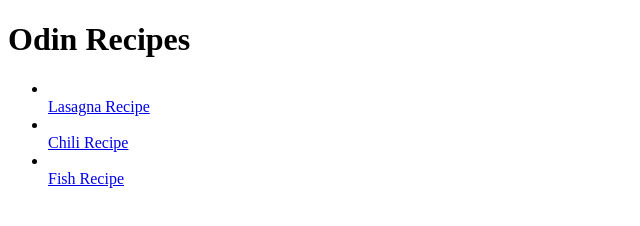
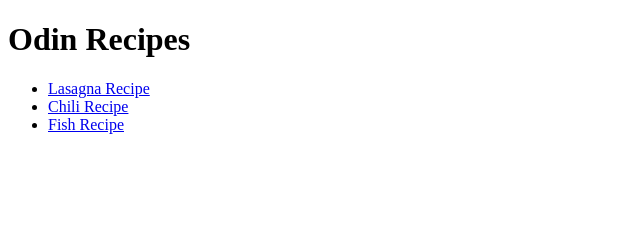
Before and after one commit to Josetovx/odin-recipes, a plain HTML site: page index.html in a window 1280 px wide. Shown: the whole page, without its empty margins (0-640 px from the left). Drawn offline with Linux system fonts and the light colour scheme.

```diff
--- a/index.html
+++ b/index.html
@@ -8,9 +8,9 @@
 <body>
     <h1>Odin Recipes</h1>
     <ul>
-        <li></li><a href="./recipes/lasagna.html">Lasagna Recipe</a></li>
-        <li></li><a href="./recipes/chili.html">Chili Recipe</a></li>
-        <li></li><a href="./recipes/fish.html">Fish Recipe</a></li>
+        <li><a href="./recipes/lasagna.html">Lasagna Recipe</a></li>
+        <li><a href="./recipes/chili.html">Chili Recipe</a></li>
+        <li><a href="./recipes/fish.html">Fish Recipe</a></li>
     </ul>
 </body>
 </html>
```
